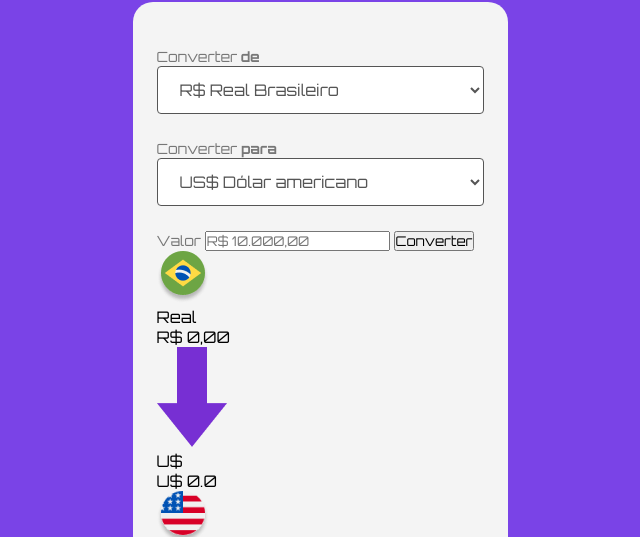
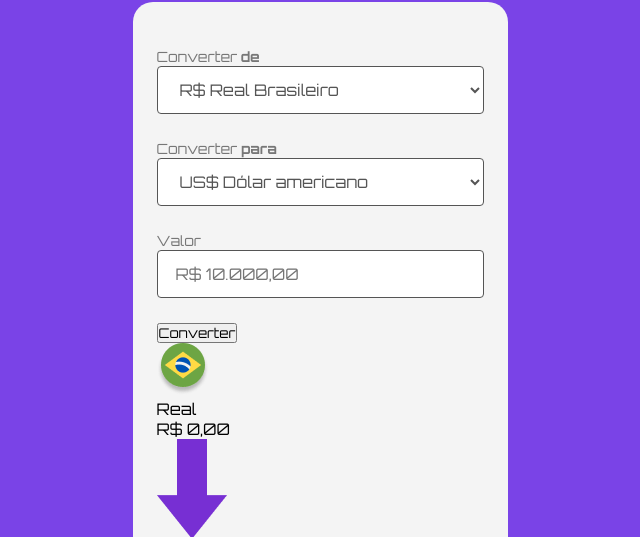
Before and after one commit to PiligalC0D3/Convert-Money, a plain HTML site: page index.html in a window 1280 px wide. Shown: the part 263-800 px from the top of the page, without its empty margins (320-960 px from the left). Drawn offline with Linux system fonts and the light colour scheme.

Commit message:
estilização

```diff
--- a/style.css
+++ b/style.css
@@ -30,7 +30,7 @@ label {
   font-size: 14px;
 }
 
-select {
+select, input { /* Desse modo aplica-se o mesmo estilo para "select e input" */
 
   background: #FFFFFF;
   border: 1px solid;
```
